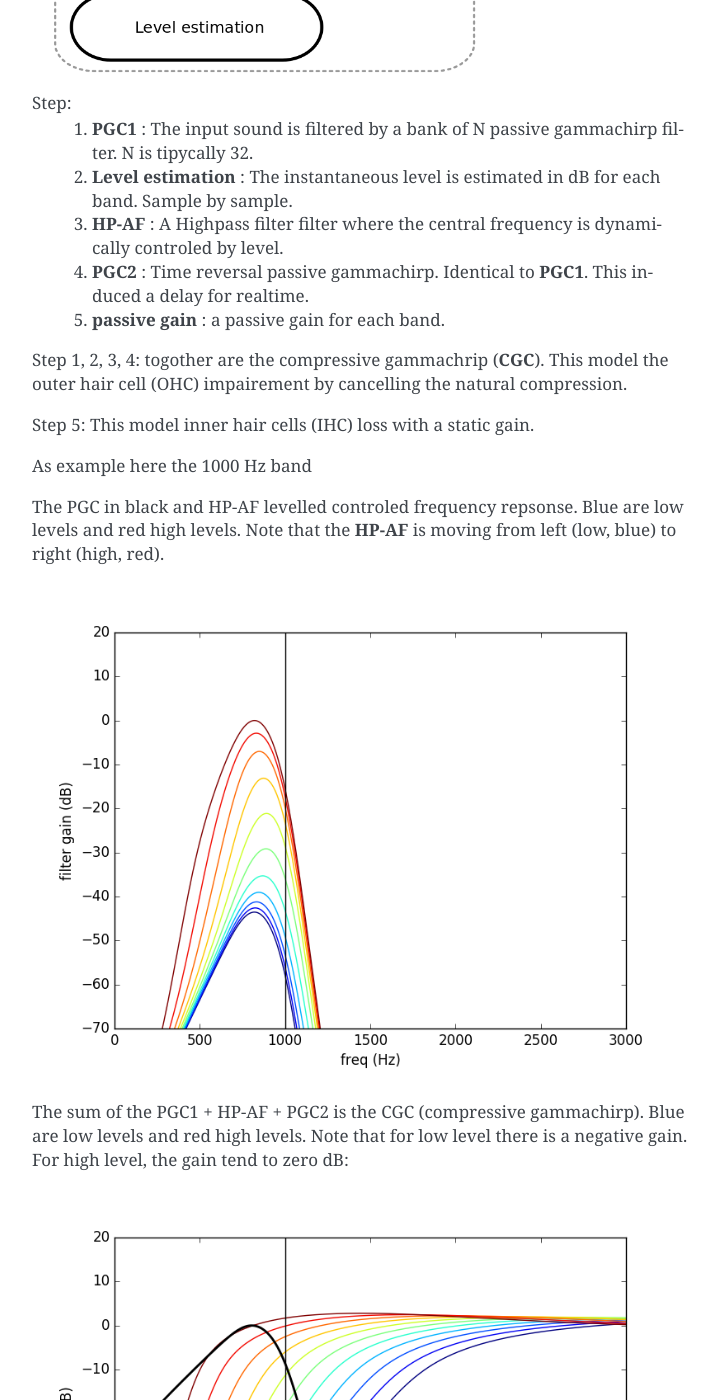
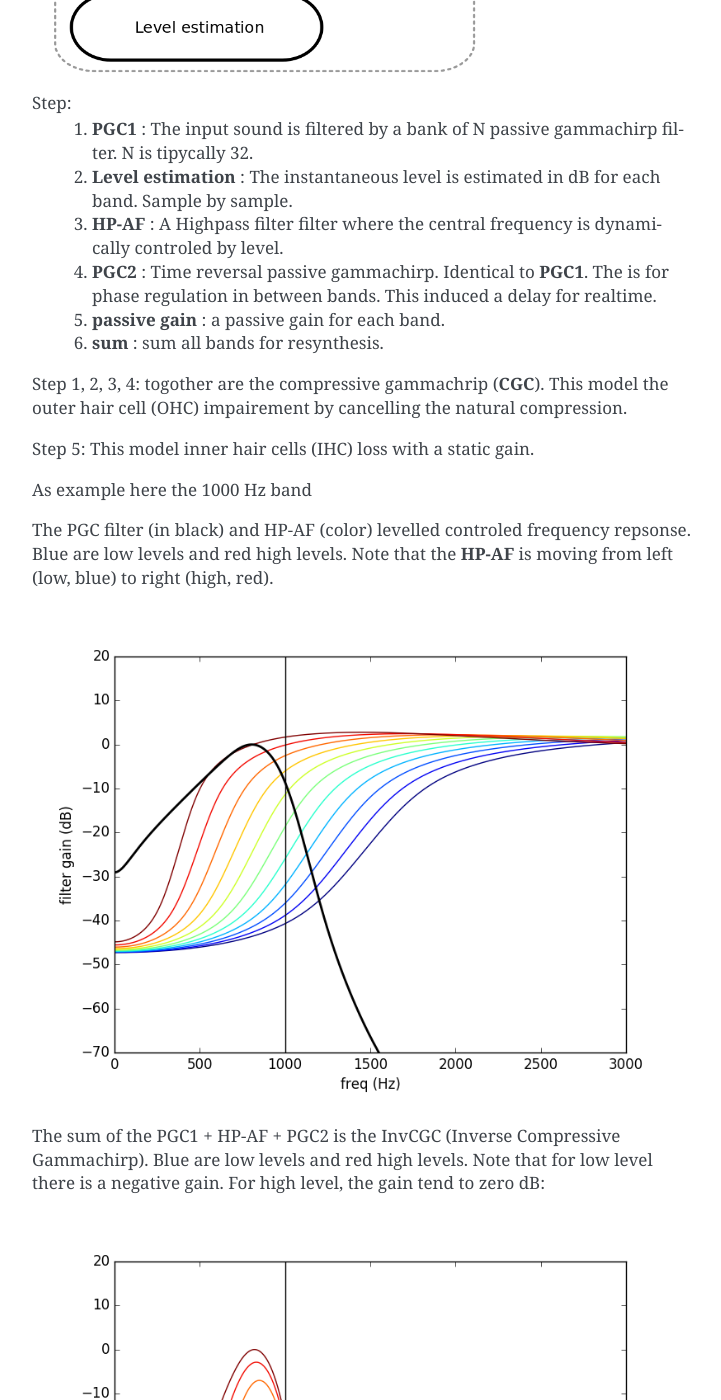
Before and after one commit to samuelgarcia/HearingLossSimulator, a Sphinx documentation site: the page built from doc/source/index.rst, in a window 1280 px wide and 1400 px high, scrolled down 4115 px. Shown: the whole window, without its empty margins (388-1109 px from the left). Built offline with Sphinx 7.4.7, drawn with Linux system fonts in a browser that asks for light colours.

Commit message:
doc WIP 2.

```diff
--- a/doc/source/index.rst
+++ b/doc/source/index.rst
@@ -136,8 +136,10 @@ Step:
   1. **PGC1** : The input sound is filtered by a bank of N passive gammachirp filter. N is tipycally 32.
   2. **Level estimation** : The instantaneous level is estimated in dB for each band. Sample by sample.
   3. **HP-AF** : A Highpass filter filter where the central frequency is dynamically controled by level.
-  4. **PGC2** : Time reversal passive gammachirp. Identical to **PGC1**. This induced a delay for realtime.
+  4. **PGC2** : Time reversal passive gammachirp. Identical to **PGC1**. The is for phase regulation in between bands. This induced a delay for realtime.
   5. **passive gain** : a passive gain for each band.
+  6. **sum** : sum all bands for resynthesis.
+
 
 Step 1, 2, 3, 4:  togother are the compressive gammachrip (**CGC**). This model the outer hair cell (OHC) impairement by cancelling the natural compression.
 
@@ -146,13 +148,13 @@ Step 5: This model inner hair cells (IHC) loss with a static gain.
 
 As example here the 1000 Hz band
 
-The PGC in black and HP-AF levelled controled frequency repsonse.
+The PGC filter (in black) and HP-AF (color) levelled controled frequency repsonse.
 Blue are low levels and red high levels.
 Note that the **HP-AF** is moving from left (low, blue) to right (high, red).
 
 .. image:: img/filter_pgc_and_hpaf.png
 
-The sum of the PGC1 + HP-AF + PGC2 is the CGC (compressive gammachirp).
+The sum of the PGC1 + HP-AF + PGC2 is the InvCGC (Inverse Compressive Gammachirp).
 Blue are low levels and red high levels.
 Note that for low level there is a negative gain. For high level, the gain tend to zero dB:
 
```
Also changed, not shown: doc/source/img/filter_cgc.png, doc/source/img/filter_pgc_and_hpaf.png, 1 other file.
